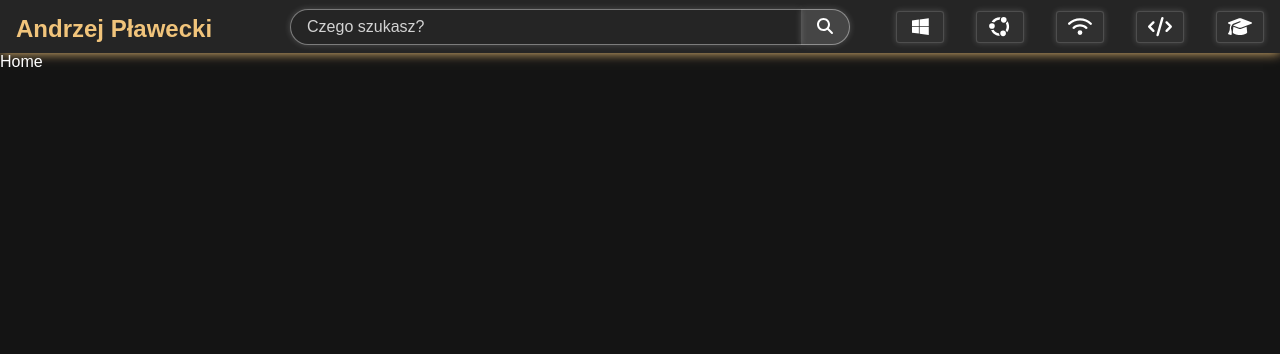
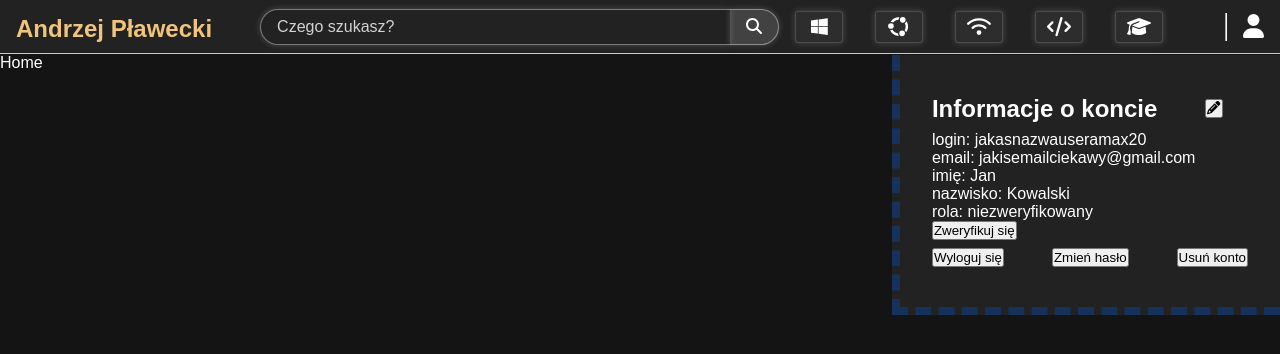
Before and after one commit to viventer/andrew-ponad-frontend, a React (Vite) app: page / in a window 1280 px wide. Shown: the top 354 px of the page. Built offline with nearby package versions, Linux system fonts and the light colour scheme.

Commit message:
adding account info in header

```diff
--- a/src/main.jsx
+++ b/src/main.jsx
@@ -20,6 +20,7 @@ const theme = {
     sunset: "#F1C47B",
     lightGray: "#E5E5E5",
     gray: "#5C5C5C",
+    darkGray: "#222",
     white: "#ffffff",
   },
 };
--- a/src/views/global/components/Header.jsx
+++ b/src/views/global/components/Header.jsx
@@ -1,5 +1,6 @@
 import SearchBar from "./SearchBar";
 import Navigation from "./Navigation";
+import UserInfo from "./UserInfo";
 import { StyledHeader } from "../styles/Header.styled";
 
 import { Link } from "react-router-dom";
@@ -16,6 +17,7 @@ export default function Header() {
         <SearchBar />
       </div>
       <Navigation />
+      <UserInfo />
     </StyledHeader>
   );
 }
--- /dev/null
+++ b/src/views/global/components/UserInfo.jsx
@@ -0,0 +1,44 @@
+import { FontAwesomeIcon } from "@fortawesome/react-fontawesome";
+import { StyledUserInfo } from "../styles/UserInfo.styled";
+import { faPencil, faUser } from "@fortawesome/free-solid-svg-icons";
+
+export default function UserInfo() {
+  return (
+    <StyledUserInfo>
+      <button>
+        <FontAwesomeIcon icon={faUser} className="icon" />
+      </button>
+      <article>
+        <header className="flex">
+          <h2>Informacje o koncie</h2>
+          <button>
+            <FontAwesomeIcon icon={faPencil} />
+          </button>
+        </header>
+        <section>
+          <p>
+            login: <span>jakasnazwauseramax20</span>
+          </p>
+          <p>
+            email: <span>jakisemailciekawy@gmail.com</span>
+          </p>
+          <p>
+            imię: <span>Jan</span>
+          </p>
+          <p>
+            nazwisko: <span>Kowalski</span>
+          </p>
+          <p>
+            rola: <span>niezweryfikowany</span>
+          </p>
+          <button>Zweryfikuj się</button>
+        </section>
+        <section className="flex">
+          <button>Wyloguj się</button>
+          <button>Zmień hasło</button>
+          <button>Usuń konto</button>
+        </section>
+      </article>
+    </StyledUserInfo>
+  );
+}
--- a/src/views/global/styles/Header.styled.js
+++ b/src/views/global/styles/Header.styled.js
@@ -5,8 +5,10 @@ export const StyledHeader = styled.header`
   gap: 1rem;
   justify-content: space-between;
   align-items: center;
-  background-color: rgba(255, 255, 255, 0.07);
-  box-shadow: 0 0 0.7rem 0 rgba(241, 196, 123, 1);
+  background-color: ${({ theme }) => theme.colors.darkGray};
+  /* box-shadow: 0 0 0.7rem 0 rgba(241, 196, 123, 1); */
+  border-bottom: 0.1rem solid ${({ theme }) => theme.colors.sunset};
+  position: relative;
 
   & .flex {
     gap: 3rem;
@@ -76,7 +78,7 @@ export const StyledSearchBar = styled.nav`
     max-width: 35rem;
   }
 
-  .icon {
+  & .icon {
     border-left: none;
     border-radius: 0 2rem 2rem 0;
     background-color: rgba(255, 255, 255, 0.15);
--- /dev/null
+++ b/src/views/global/styles/UserInfo.styled.js
@@ -0,0 +1,35 @@
+import styled from "styled-components";
+
+export const StyledUserInfo = styled.div`
+  & > button {
+    background: none;
+    border: none;
+    color: white;
+    font-size: 1.5rem;
+    /* border-left: 0.2rem solid white; */
+    box-shadow: -0.1rem 0 0 white;
+    margin-left: 3rem;
+    padding-left: 1rem;
+    transition: all 0.15s ease-in-out;
+  }
+
+  & > button:hover {
+    cursor: pointer;
+    /* border-left: 0.2rem dashed ${({ theme }) => theme.colors.sunset}; */
+    box-shadow: -0.5rem 0 0 ${({ theme }) => theme.colors.sunset};
+  }
+
+  & > article {
+    position: absolute;
+    right: 0;
+    top: calc(100% + 0.1rem);
+    padding: 2rem;
+    background-color: ${({ theme }) => theme.colors.darkGray};
+    /* box-shadow: -1rem 1rem 0rem rgba(255, 255, 255, 0.15); */
+    /* box-shadow: -1rem 1rem 0rem 0.9rem ${({ theme }) =>
+      theme.colors.navy}; */
+    border-left: 0.5rem dashed ${({ theme }) => theme.colors.navy};
+    border-bottom: 0.5rem dashed ${({ theme }) => theme.colors.navy};
+    border-right: none;
+  }
+`;
```
Also changed, not shown: src/views/global/components/LoginButton.jsx (added, +37 -0 lines), src/views/global/components/LogoutButton.jsx (added), src/views/global/components/RegisterButton.jsx (added).
